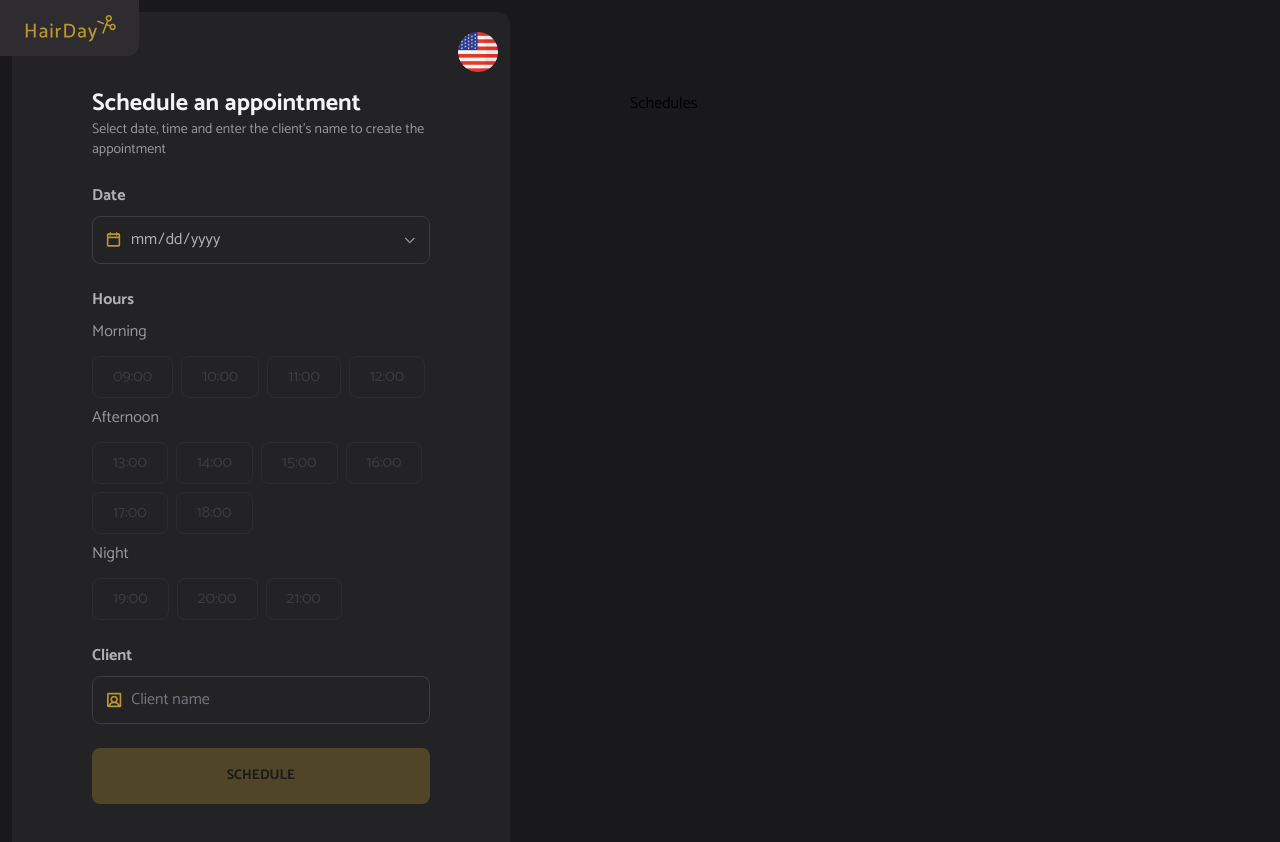
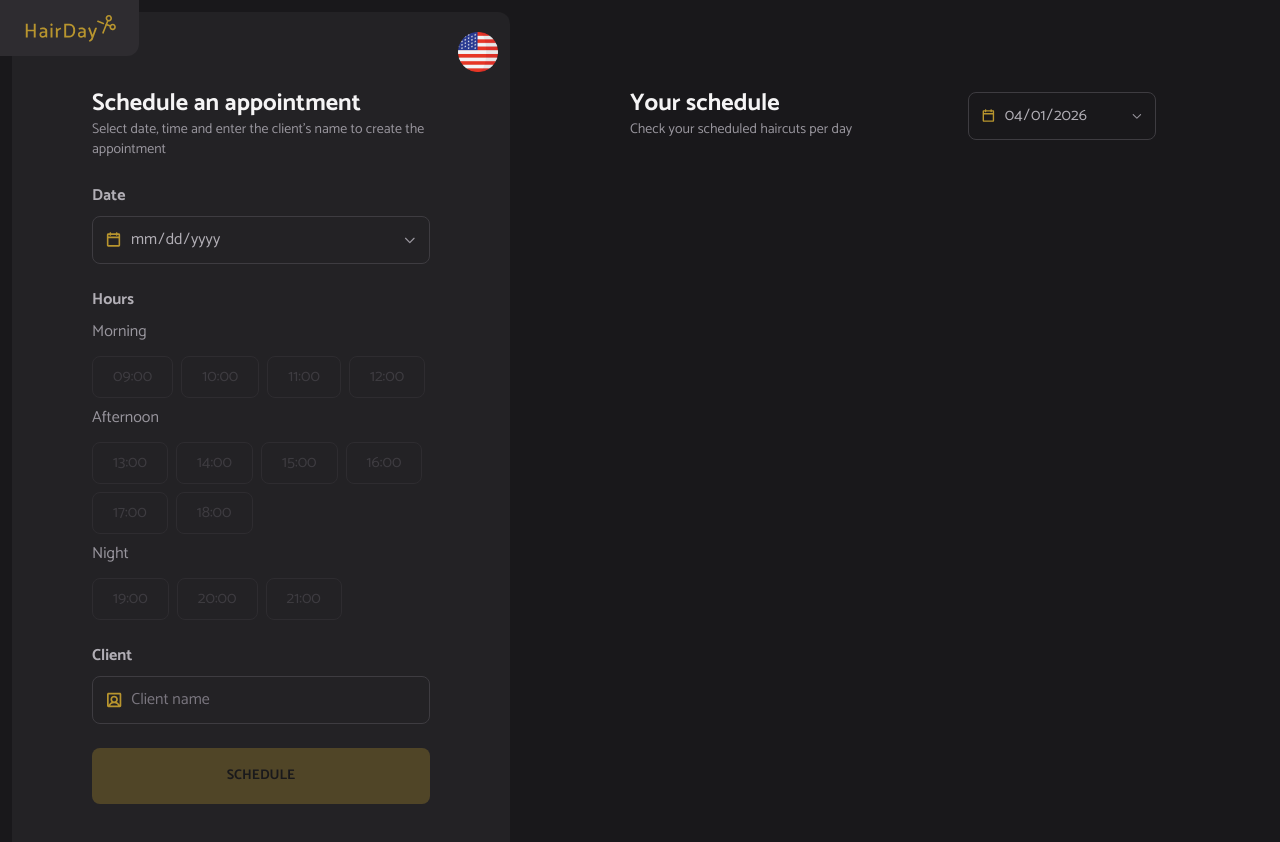
Before and after one commit to jeffersonsil813/HairDay, a React (Vite) app: page / in a window 1280 px wide. Shown: the top 842 px of the page. Built offline with nearby package versions, Linux system fonts and the light colour scheme.

Commit message:
Implement Schedules component with date selection and localization

```diff
--- a/src/core-components/schedules/index.tsx
+++ b/src/core-components/schedules/index.tsx
@@ -1,7 +1,31 @@
+import { useState, type ChangeEvent } from "react";
+import { useTranslation } from "react-i18next";
 import Container from "../../components/container";
+import InputDate from "../../components/input-date";
+import Text from "../../components/text";
+import { getCurrentDate } from "../../utils/getCurrentDate";
 
 const Schedules = () => {
-  return <Container size="md" className="w-full gap-8">Schedules</Container>;
+  const { t } = useTranslation();
+  const [date, setDate] = useState<string>(getCurrentDate());
+
+  const handleChangeDate = (e: ChangeEvent<HTMLInputElement>) => {
+    setDate(e.target.value);
+  };
+
+  return (
+    <Container size="md" className="w-full gap-8">
+      <div className="flex gap-3">
+        <div className="flex flex-col gap-1 flex-1">
+          <Text variant="body-lg-bold" className="text-gray-100!">
+            {t("schedule.title")}
+          </Text>
+          <Text className="text-gray-300!">{t("schedule.subtitle")}</Text>
+        </div>
+        <InputDate defaultValue={date} onChange={handleChangeDate} />
+      </div>
+    </Container>
+  );
 };
 
 export default Schedules;
```
